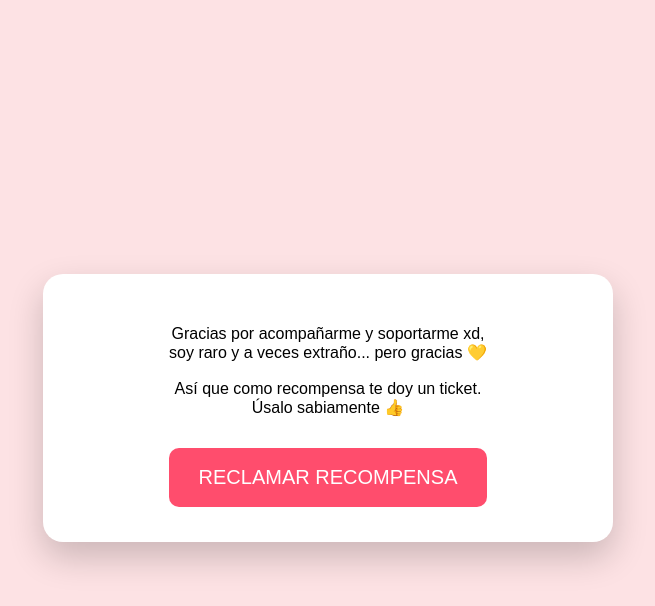
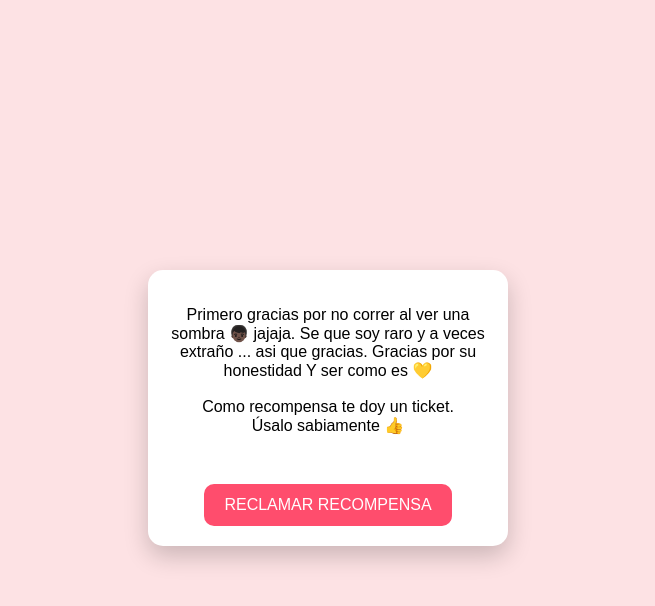
Before and after one commit to neteian/Misterio, a plain HTML site: page index.html in a window 1280 px wide. Both pictures are taken after a click on the button "Haz click para abrirme". Shown: the whole page, without its empty margins (312-967 px from the left). Drawn offline with Linux system fonts and the light colour scheme.

Commit message:
Update index.html

```diff
--- a/index.html
+++ b/index.html
@@ -18,8 +18,8 @@ body{
 
 /* BOTONES */
 button{
-    padding:18px 30px;
-    font-size:20px;
+    padding:12px 20px;
+    font-size:16px;
     border:none;
     border-radius:10px;
     cursor:pointer;
@@ -29,17 +29,14 @@ button{
     margin-top:15px;
 }
 
-button:hover{
-    background:#e5383b;
-}
 
 /* CARTAS */
 .card{
-    width:500px;
+    width:320px;
     background:white;
-    padding:35px;
-    border-radius:20px;
-    box-shadow:0 15px 35px rgba(0,0,0,0.2);
+    padding:20px;
+    border-radius:15px;
+    box-shadow:0 10px 25px rgba(0,0,0,0.2);
     display:none;
     animation:fadeIn 1s ease;
 }
@@ -63,13 +60,18 @@ button:hover{
 <!-- BOTÓN INICIAL -->
 <button id="openBtn" onclick="showFirstCard()">Haz click para abrirme</button>
 
+<div class="envelope" id="envelope">
+    <div class="flap"></div>
+    <div class="letter-inside"></div>
+</div>
+
 <!-- PRIMERA CARTA -->
 <div class="card" id="firstCard">
     <p>
-    Gracias por acompañarme y soportarme xd,<br>
-    soy raro y a veces extraño... pero gracias 💛<br><br>
-    Así que como recompensa te doy un ticket.<br>
-    Úsalo sabiamente 👍
+    Primero gracias por no correr al ver una <br>
+    sombra 👦🏿 jajaja. Se que soy raro y a veces extraño ... asi que gracias. Gracias por su honestidad Y ser como es 💛<br><br>
+    Como recompensa te doy un ticket. <br>
+    Úsalo sabiamente 👍<br><br>
     </p>
 
     <button onclick="showReward()">RECLAMAR RECOMPENSA</button>
@@ -89,20 +91,12 @@ button:hover{
 
 <script>
 
-function showFirstCard(){
-    document.getElementById("openBtn").style.display = "none";
-    document.getElementById("firstCard").style.display = "block";
-}
+let musicStarted = false;
 
-function showReward(){
-    let first = document.getElementById("firstCard");
-    let reward = document.getElementById("rewardCard");
+function startMusic(){
     let music = document.getElementById("bgMusic");
 
-    first.style.display = "none";
-    reward.style.display = "block";
-
-    // 🎵 Volumen suave
+    if(!musicStarted){
         music.volume = 0;
         music.play();
 
@@ -115,9 +109,41 @@ function showReward(){
                 clearInterval(fadeIn);
             }
         }, 200);
+
+        musicStarted = true;
+    }
+}
+
+function showFirstCard(){
+
+    let button = document.getElementById("openBtn");
+    let envelope = document.getElementById("envelope");
+    let firstCard = document.getElementById("firstCard");
+
+    button.style.display = "none";
+    envelope.style.display = "block";
+
+    // iniciar música
+    startMusic();
+
+    setTimeout(() => {
+        envelope.classList.add("open");
+    }, 200);
+
+    // Después de que termina la animación
+    setTimeout(() => {
+        envelope.style.display = "none";
+        firstCard.style.display = "block";
+    }, 1500);
+}
+
+function showReward(){
+    document.getElementById("firstCard").style.display = "none";
+    document.getElementById("rewardCard").style.display = "block";
 }
 
 </script>
 
+
 </body>
 </html>
```
Lines whose indentation alone changed are shown as unchanged.
